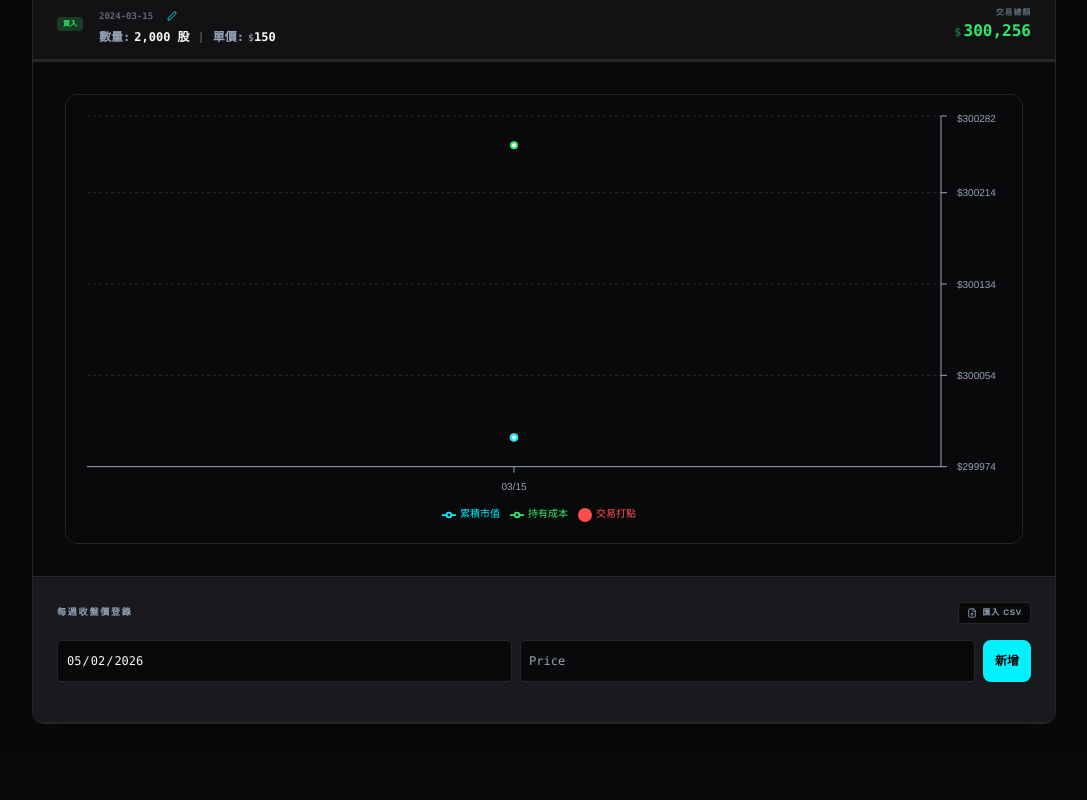
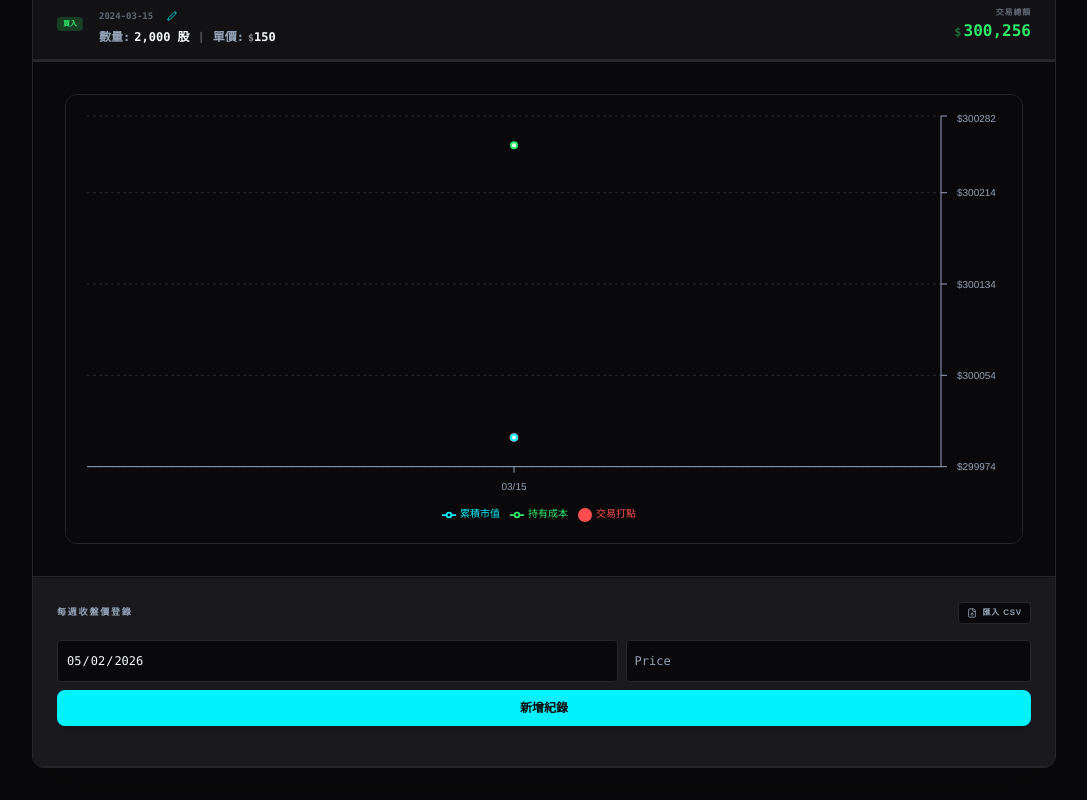
Before and after one commit to qazs792589-lang/Z-Money-, a React (Vite) app: page / in a window 1280 px wide. Shown: the part 1045-1845 px from the top of the page, without its empty margins (136-1223 px from the left). Before the commit the page ends 1801 px from the top, so only its background shows below. Built offline with nearby package versions, Linux system fonts and the light colour scheme.

Commit message:
feat: implement core App component with state management, CSV import functionality, and portfolio visualization logic

```diff
--- a/src/App.tsx
+++ b/src/App.tsx
@@ -933,29 +933,31 @@ export default function App() {
                                    </button>
                                  </div>
                                </div>
+                              <div className="flex flex-col gap-2">
                                 <div className="flex gap-2">
                                   <input
                                     type="date"
-                                  className="elegant-input flex-1 px-2 py-1.5 text-xs text-left"
+                                    className="elegant-input flex-[1.4] px-2 py-2 text-xs text-left"
                                     value={formData.date}
                                     onChange={(e) => setFormData({ ...formData, date: e.target.value })}
                                   />
                                   <input
                                     type="number"
-                                  className="elegant-input flex-1 px-2 py-1.5 text-xs"
+                                    className="elegant-input flex-1 px-2 py-2 text-xs"
                                     placeholder="Price"
                                     value={formData.unitPrice || ''}
                                     onChange={(e) => setFormData({ ...formData, unitPrice: Number(e.target.value) })}
                                   />
+                                </div>
                                 <button
-                                  className="bg-[var(--accent)] text-[var(--bg-primary)] px-3 py-1.5 rounded-lg font-bold text-xs"
+                                  className="w-full bg-[var(--accent)] text-[var(--bg-primary)] py-2.5 rounded-lg font-bold text-xs shadow-lg shadow-[var(--accent-glow)] active:scale-[0.98] transition-all"
                                   onClick={() => {
                                     const others = weeklyPrices.filter(p => !(p.date === formData.date && p.ticker === ticker));
                                     const newPrices = [...others, { date: formData.date, ticker, price: formData.unitPrice }]
                                       .sort((a, b) => a.date.localeCompare(b.date));
                                     setWeeklyPrices(newPrices);
                                   }}
-                                >新增</button>
+                                >新增紀錄</button>
                               </div>
                               <div className="space-y-2 mt-4 max-h-40 overflow-y-auto">
                                 {weeklyPrices.filter(wp => wp.ticker === ticker)
```
Lines whose indentation alone changed are shown as unchanged.
